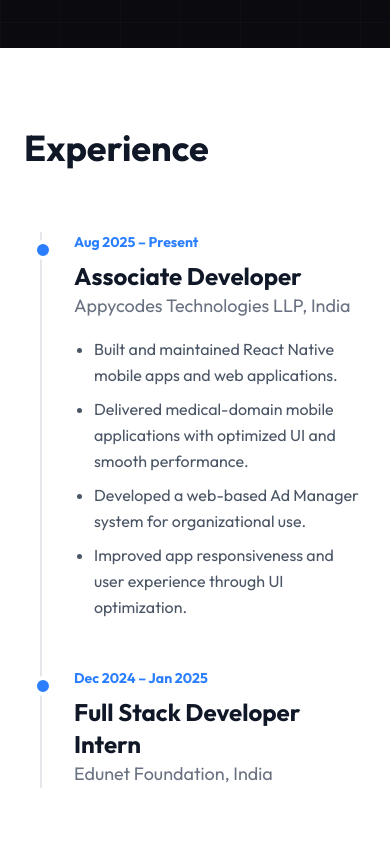
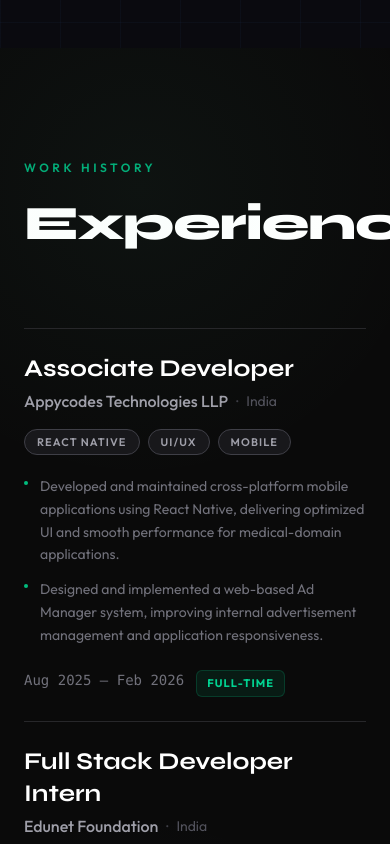
Before and after one commit to CyberSparkx/narenroy, a Next.js app: page / in a window 390 px wide. Shown: the part 3940-4784 px from the top of the page. Built offline with nearby package versions, Linux system fonts and the light colour scheme.

Commit message:
Experience page

```diff
--- a/app/components/Experience.tsx
+++ b/app/components/Experience.tsx
@@ -4,55 +4,256 @@ import { useGSAP } from "@gsap/react";
 import gsap from "gsap";
 import { ScrollTrigger } from "gsap/ScrollTrigger";
 import { useRef } from "react";
-import { portfolioData } from "../data/portfolio";
 
 gsap.registerPlugin(ScrollTrigger);
 
+const experiences = [
+  {
+    role: "Associate Developer",
+    company: "Appycodes Technologies LLP",
+    location: "India",
+    duration: "Aug 2025 – Feb 2026",
+    type: "Full-time",
+    tags: ["React Native", "UI/UX", "Mobile"],
+    description: [
+      "Developed and maintained cross-platform mobile applications using React Native, delivering optimized UI and smooth performance for medical-domain applications.",
+      "Designed and implemented a web-based Ad Manager system, improving internal advertisement management and application responsiveness.",
+    ],
+  },
+  {
+    role: "Full Stack Developer Intern",
+    company: "Edunet Foundation",
+    location: "India",
+    duration: "Dec 2024 – Jan 2025",
+    type: "Internship",
+    tags: ["MERN Stack", "REST APIs", "Full Stack"],
+    description: [],
+  },
+];
+
 export default function Experience() {
-    const container = useRef(null);
+  const container = useRef<HTMLElement>(null);
+  const headingRef = useRef<HTMLHeadingElement>(null);
 
-    useGSAP(() => {
-        gsap.from(".experience-item", {
+  useGSAP(
+    () => {
+      // Heading clip-path reveal
+      gsap.from(headingRef.current, {
+        clipPath: "inset(0 100% 0 0)",
+        opacity: 0,
+        duration: 1,
+        ease: "expo.out",
+        scrollTrigger: {
+          trigger: headingRef.current,
+          start: "top 85%",
+        },
+      });
+
+      // Counter / index labels
+      gsap.from(".exp-index", {
         scrollTrigger: {
           trigger: container.current,
-                start: "top 80%",
+          start: "top 75%",
         },
-            x: -50,
         opacity: 0,
-            duration: 0.8,
+        y: 20,
+        duration: 0.6,
+        stagger: 0.15,
+        ease: "power3.out",
+      });
+
+      // Cards slide up + fade
+      gsap.from(".exp-card", {
+        scrollTrigger: {
+          trigger: container.current,
+          start: "top 70%",
+        },
+        y: 60,
+        opacity: 0,
+        duration: 0.9,
         stagger: 0.2,
+        ease: "power4.out",
+      });
+
+      // Divider line draw
+      gsap.from(".exp-divider", {
+        scrollTrigger: {
+          trigger: container.current,
+          start: "top 75%",
+        },
+        scaleX: 0,
+        transformOrigin: "left center",
+        duration: 1.1,
+        stagger: 0.2,
+        ease: "expo.inOut",
+      });
+
+      // Tags pop in
+      gsap.from(".exp-tag", {
+        scrollTrigger: {
+          trigger: container.current,
+          start: "top 65%",
+        },
+        scale: 0.7,
+        opacity: 0,
+        duration: 0.5,
+        stagger: 0.07,
+        ease: "back.out(1.7)",
+      });
+
+      // Bullet points stagger
+      gsap.from(".exp-bullet", {
+        scrollTrigger: {
+          trigger: ".exp-card",
+          start: "top 60%",
+        },
+        x: -20,
+        opacity: 0,
+        duration: 0.6,
+        stagger: 0.12,
         ease: "power2.out",
+        delay: 0.3,
       });
-    }, { scope: container });
+    },
+    { scope: container }
+  );
 
   return (
-        <section ref={container} className="relative w-full py-20 px-6 md:px-12 bg-white dark:bg-black transition-colors">
-            <div className="max-w-4xl mx-auto">
-                <h2 className="text-4xl md:text-6xl font-bold mb-16 text-gray-900 dark:text-white">
+    <section
+      ref={container}
+      className="relative w-full py-28 px-6 md:px-16 bg-[#0a0a0a] overflow-hidden"
+    >
+      {/* Ambient background glow */}
+      <div
+        aria-hidden
+        className="pointer-events-none absolute -top-40 -left-40 w-[600px] h-[600px] rounded-full opacity-[0.04]"
+        style={{
+          background:
+            "radial-gradient(circle, #6ee7b7 0%, transparent 70%)",
+        }}
+      />
+      <div
+        aria-hidden
+        className="pointer-events-none absolute -bottom-40 right-0 w-[500px] h-[500px] rounded-full opacity-[0.03]"
+        style={{
+          background:
+            "radial-gradient(circle, #818cf8 0%, transparent 70%)",
+        }}
+      />
+
+      <div className="max-w-5xl mx-auto">
+        {/* Section label */}
+        <p className="text-xs tracking-[0.3em] uppercase text-emerald-400 font-semibold mb-6 opacity-80">
+          Work History
+        </p>
+
+        {/* Heading */}
+        <h2
+          ref={headingRef}
+          className="text-5xl md:text-7xl font-black text-white mb-20 leading-none tracking-tight"
+          style={{ fontFamily: "'Syne', sans-serif" }}
+        >
           Experience
         </h2>
 
-                <div className="space-y-12 border-l-2 border-gray-200 dark:border-zinc-800 pl-8 ml-4">
-                    {portfolioData.experience.map((job, index) => (
-                        <div key={index} className="experience-item relative">
-                            {/* Dot */}
-                            <div className="absolute -left-[41px] top-2 w-5 h-5 rounded-full bg-blue-500 border-4 border-white dark:border-black" />
+        {/* Experience cards */}
+        <div className="space-y-6">
+          {experiences.map((job, index) => (
+            <div key={index} className="exp-card group relative">
+              {/* Top divider */}
+              <div className="exp-divider h-px w-full bg-zinc-800 mb-6" />
 
-                            <span className="text-sm font-bold text-blue-500 dark:text-blue-400 mb-2 block">{job.duration}</span>
-                            <h3 className="text-2xl font-bold text-gray-900 dark:text-white">{job.role}</h3>
-                            <h4 className="text-lg text-gray-500 dark:text-gray-400 mb-4">{job.company}</h4>
+              <div className="grid grid-cols-12 gap-6 items-start">
+                {/* Index */}
+                <div className="exp-index col-span-1 hidden md:block">
+                  <span className="text-xs font-mono text-zinc-600 tabular-nums">
+                    0{index + 1}
+                  </span>
+                </div>
 
+                {/* Main content */}
+                <div className="col-span-12 md:col-span-8">
+                  {/* Role */}
+                  <h3
+                    className="text-2xl md:text-3xl font-bold text-white mb-1 group-hover:text-emerald-300 transition-colors duration-300"
+                    style={{ fontFamily: "'Syne', sans-serif" }}
+                  >
+                    {job.role}
+                  </h3>
+
+                  {/* Company + location */}
+                  <div className="flex items-center gap-2 mb-4">
+                    <span className="text-zinc-400 font-medium text-base">
+                      {job.company}
+                    </span>
+                    <span className="text-zinc-700">·</span>
+                    <span className="text-zinc-600 text-sm">{job.location}</span>
+                  </div>
+
+                  {/* Tags */}
+                  <div className="flex flex-wrap gap-2 mb-5">
+                    {job.tags.map((tag, i) => (
+                      <span
+                        key={i}
+                        className="exp-tag inline-block text-[11px] font-semibold tracking-widest uppercase px-3 py-1 rounded-full border border-zinc-700 text-zinc-400 bg-zinc-900 hover:border-emerald-500 hover:text-emerald-400 transition-colors duration-200"
+                      >
+                        {tag}
+                      </span>
+                    ))}
+                  </div>
+
+                  {/* Bullet descriptions */}
                   {job.description.length > 0 && (
-                                <ul className="list-disc leading-relaxed text-gray-600 dark:text-gray-300 pl-5 space-y-2">
+                    <ul className="space-y-3">
                       {job.description.map((desc, i) => (
-                                        <li key={i}>{desc}</li>
+                        <li
+                          key={i}
+                          className="exp-bullet flex items-start gap-3 text-zinc-500 text-sm leading-relaxed"
+                        >
+                          <span className="mt-[6px] w-1 h-1 rounded-full bg-emerald-500 shrink-0" />
+                          {desc}
+                        </li>
                       ))}
                     </ul>
                   )}
                 </div>
-                    ))}
+
+                {/* Right meta */}
+                <div className="col-span-12 md:col-span-3 md:text-right flex md:flex-col gap-3 md:gap-2 items-start md:items-end">
+                  <span className="text-sm font-mono text-zinc-500 whitespace-nowrap">
+                    {job.duration}
+                  </span>
+                  <span
+                    className={`text-[11px] font-bold uppercase tracking-widest px-2.5 py-1 rounded-md ${
+                      job.type === "Full-time"
+                        ? "bg-emerald-500/10 text-emerald-400 border border-emerald-500/20"
+                        : "bg-indigo-500/10 text-indigo-400 border border-indigo-500/20"
+                    }`}
+                  >
+                    {job.type}
+                  </span>
                 </div>
               </div>
+
+              {/* Hover accent bar */}
+              <div className="absolute left-0 top-0 bottom-0 w-[2px] bg-emerald-500 scale-y-0 group-hover:scale-y-100 origin-top transition-transform duration-500 ease-out rounded-full" />
+            </div>
+          ))}
+
+          {/* Bottom divider */}
+          <div className="exp-divider h-px w-full bg-zinc-800 mt-6" />
+        </div>
+
+        {/* Footer note */}
+        <p className="mt-10 text-zinc-700 text-xs font-mono tracking-widest uppercase">
+          Currently open to new opportunities →
+        </p>
+      </div>
+
+      {/* Google Fonts preload */}
+      <style>{`
+        @import url('https://fonts.googleapis.com/css2?family=Syne:wght@700;800;900&display=swap');
+      `}</style>
     </section>
   );
 }
```
Lines whose indentation alone changed are shown as unchanged.
